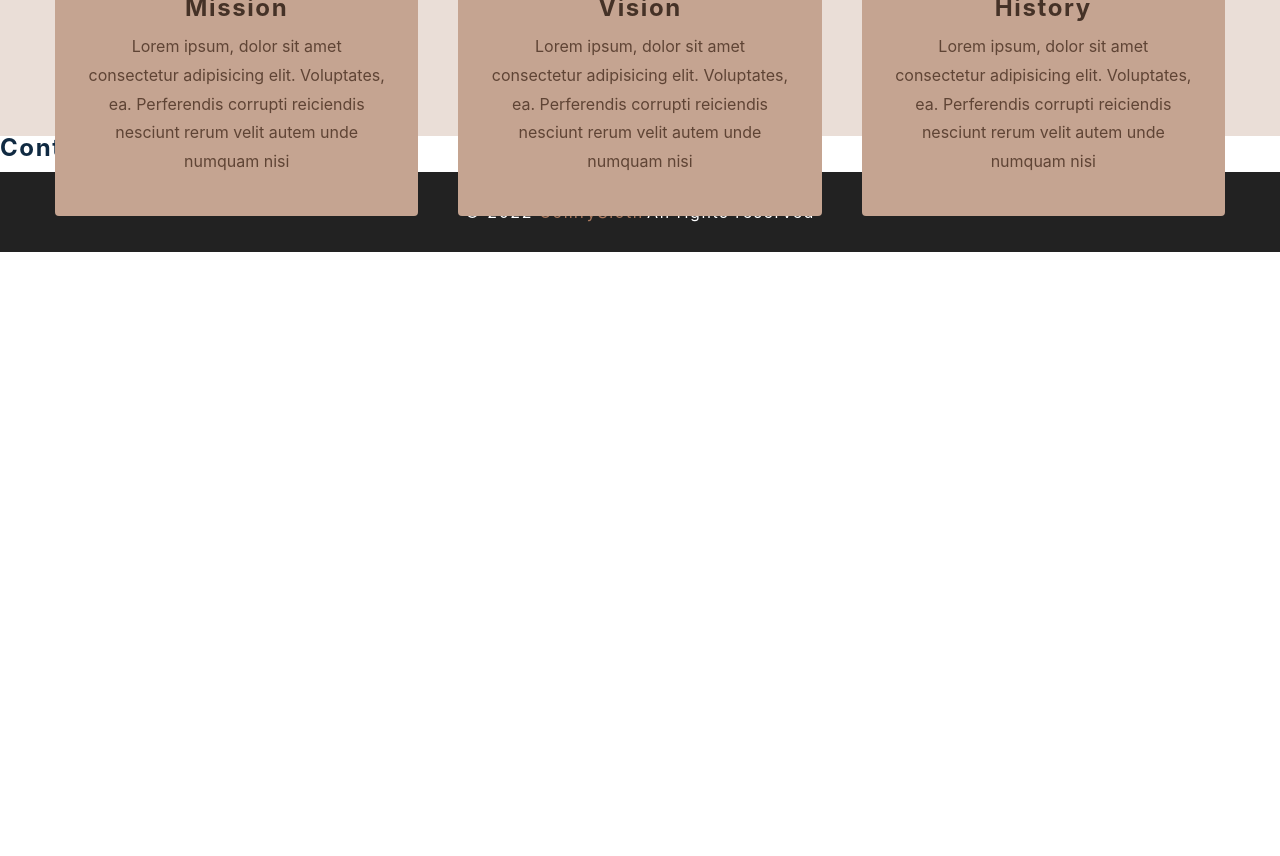
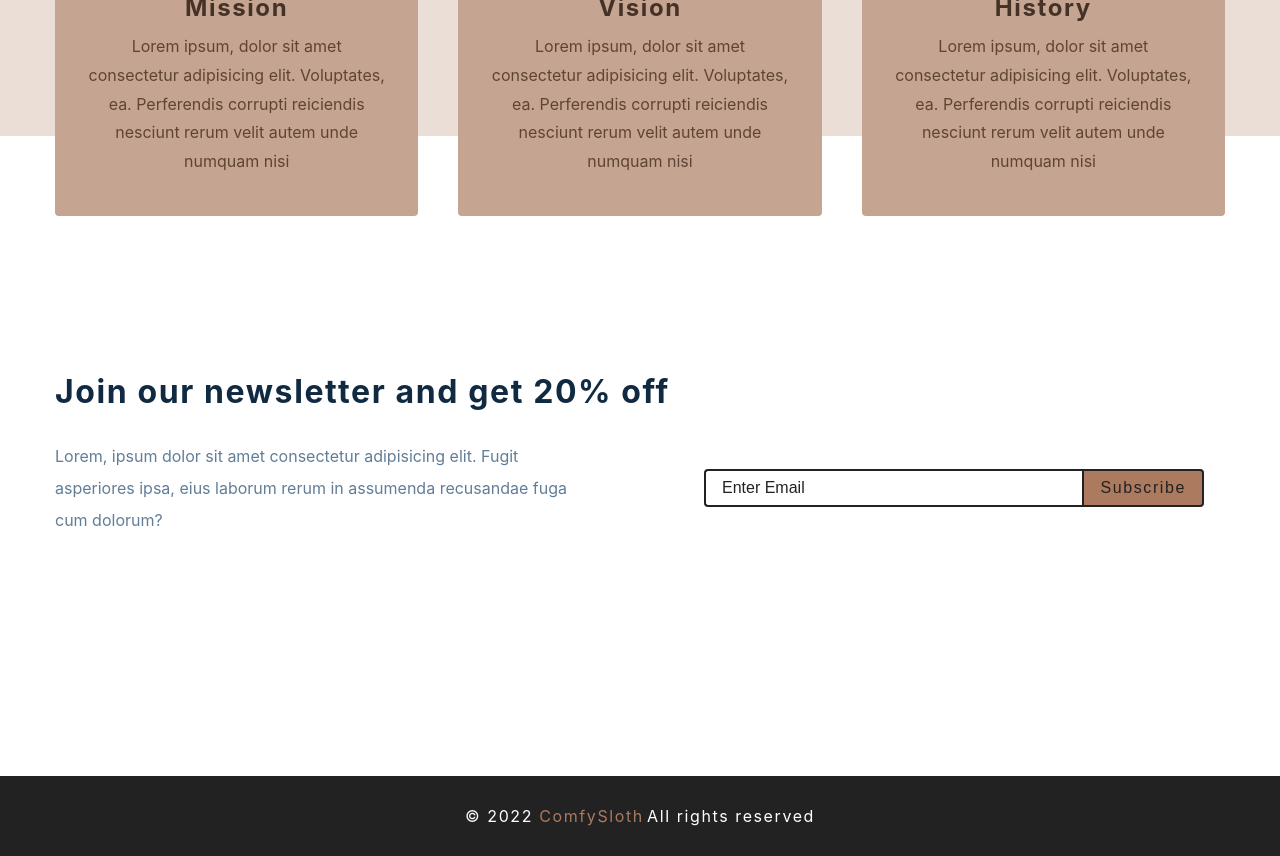
Before and after one commit to Elisa-cf/react-big-store-ecommerce, a React (Create React App) app: page / in a window 1280 px wide. Shown: the part 1200-2056 px from the top of the page. Before the commit the page ends 1452 px from the top, so only its background shows below. Built offline with nearby package versions, Linux system fonts and the light colour scheme; the HTML template or start-up script is replaced by a standard one.

Commit message:
set up basics in contact file

```diff
--- a/src/components/Contact.js
+++ b/src/components/Contact.js
@@ -2,7 +2,16 @@ import React from 'react'
 import styled from 'styled-components'
 
 const Contact = () => {
-  return <h4>contact section</h4>
+  return <Wrapper><div className="section-center">
+    <h3>Join our newsletter and get 20% off</h3>
+    <div className="content">
+      <p>Lorem, ipsum dolor sit amet consectetur adipisicing elit. Fugit asperiores ipsa, eius laborum rerum in assumenda recusandae fuga cum dolorum?</p>
+      <form className="contact-form">
+        <input type="email" className='form-input' placeholder="enter email"/>
+        <button type="submit" className='submit-btn'>subscribe</button>
+      </form>
+    </div>
+    </div></Wrapper>
 }
 const Wrapper = styled.section`
   padding: 5rem 0;
```
